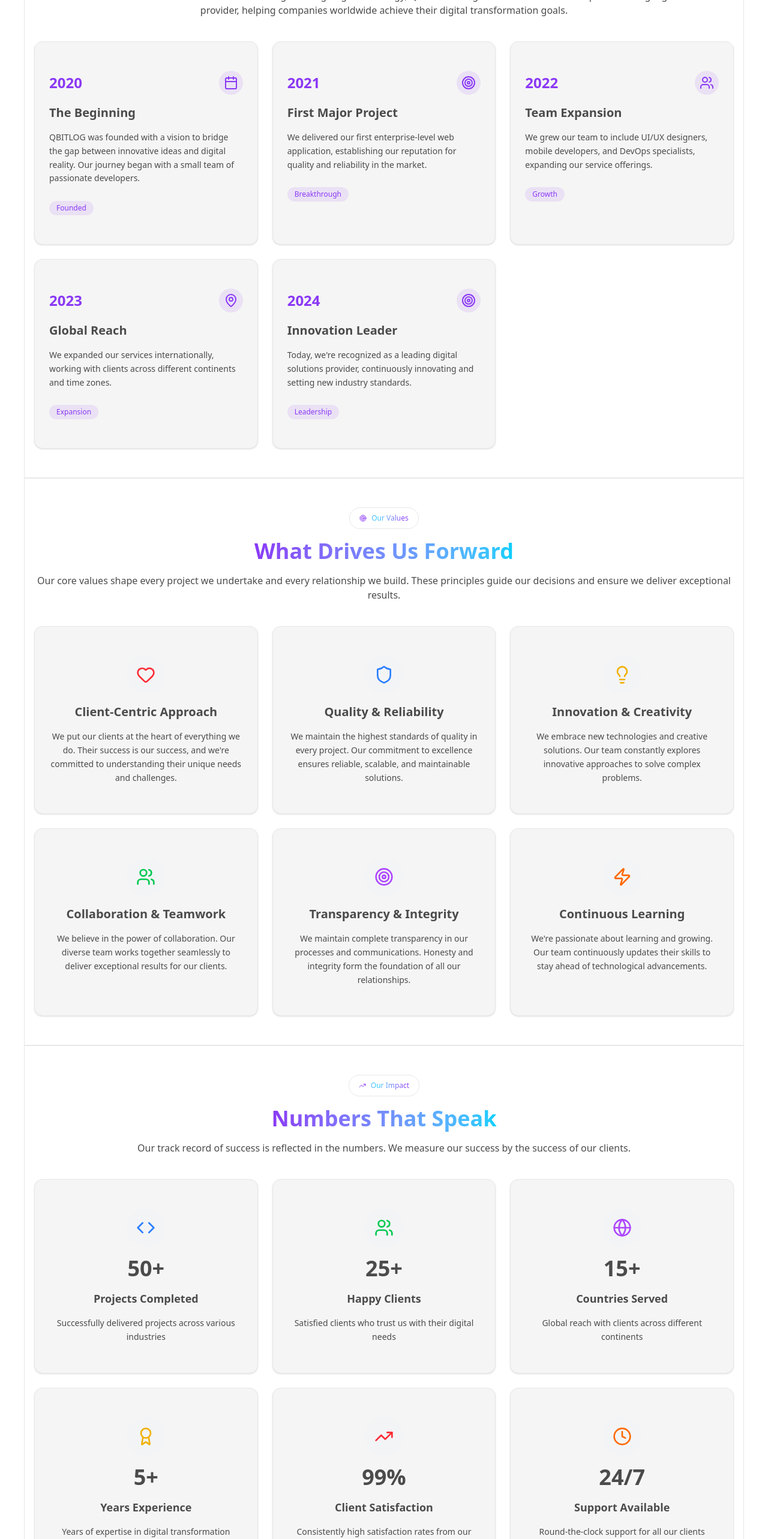
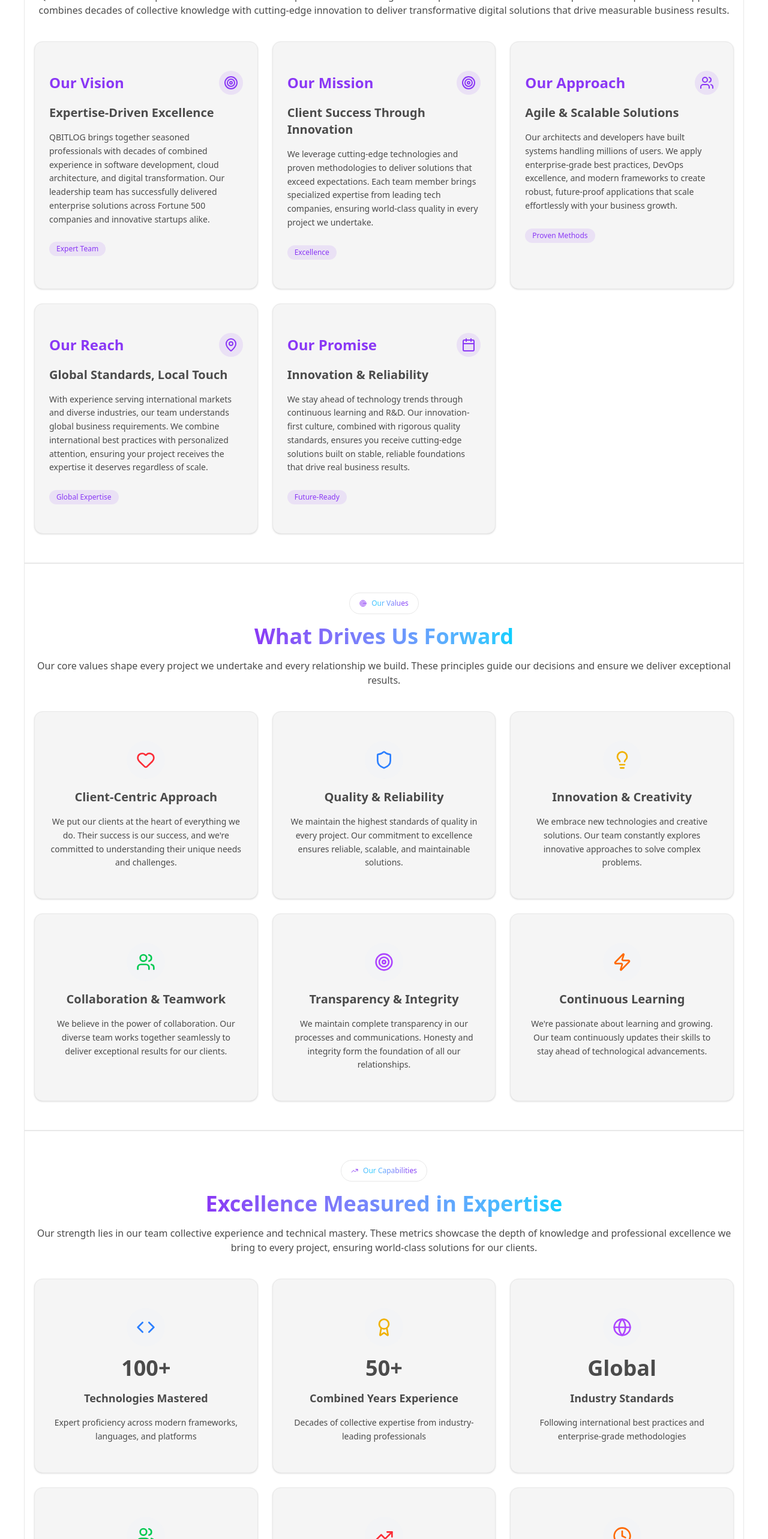
Before and after one commit to pramodqbit/main-website, a Next.js app: page /aboutus in a window 1280 px wide. Shown: the part 234-2800 px from the top of the page at 60% size. Built offline with nearby package versions, Linux system fonts and the light colour scheme.

Commit message:
add contect on about us page and team page

```diff
--- a/app/aboutus/_components/company-stats/index.tsx
+++ b/app/aboutus/_components/company-stats/index.tsx
@@ -4,44 +4,44 @@ import { Users, Code, Globe, Award, Clock, TrendingUp } from "lucide-react";
 
 const statsData = [
 	{
-		number: "50+",
-		label: "Projects Completed",
-		description: "Successfully delivered projects across various industries",
+		number: "100+",
+		label: "Technologies Mastered",
+		description: "Expert proficiency across modern frameworks, languages, and platforms",
 		icon: <Code className="w-8 h-8" />,
 		color: "text-blue-500"
 	},
 	{
-		number: "25+",
-		label: "Happy Clients",
-		description: "Satisfied clients who trust us with their digital needs",
+		number: "50+",
+		label: "Combined Years Experience",
+		description: "Decades of collective expertise from industry-leading professionals",
+		icon: <Award className="w-8 h-8" />,
+		color: "text-yellow-500"
+	},
+	{
+		number: "Global",
+		label: "Industry Standards",
+		description: "Following international best practices and enterprise-grade methodologies",
+		icon: <Globe className="w-8 h-8" />,
+		color: "text-purple-500"
+	},
+	{
+		number: "8",
+		label: "C-Level Experts",
+		description: "Leadership team with proven track records from Fortune 500 companies",
 		icon: <Users className="w-8 h-8" />,
 		color: "text-green-500"
 	},
 	{
-		number: "15+",
-		label: "Countries Served",
-		description: "Global reach with clients across different continents",
-		icon: <Globe className="w-8 h-8" />,
-		color: "text-purple-500"
-	},
-	{
-		number: "5+",
-		label: "Years Experience",
-		description: "Years of expertise in digital transformation",
-		icon: <Award className="w-8 h-8" />,
-		color: "text-yellow-500"
-	},
-	{
-		number: "99%",
-		label: "Client Satisfaction",
-		description: "Consistently high satisfaction rates from our clients",
+		number: "100%",
+		label: "Quality Commitment",
+		description: "Enterprise-grade code quality, security, and performance optimization",
 		icon: <TrendingUp className="w-8 h-8" />,
 		color: "text-red-500"
 	},
 	{
 		number: "24/7",
-		label: "Support Available",
-		description: "Round-the-clock support for all our clients",
+		label: "Dedicated Support",
+		description: "Round-the-clock expert assistance and rapid response times",
 		icon: <Clock className="w-8 h-8" />,
 		color: "text-orange-500"
 	}
--- a/app/aboutus/_components/company-story/index.tsx
+++ b/app/aboutus/_components/company-story/index.tsx
@@ -4,39 +4,39 @@ import { Calendar, MapPin, Users, Target } from "lucide-react";
 
 const storyData = [
 	{
-		year: "2020",
-		title: "The Beginning",
-		description: "QBITLOG was founded with a vision to bridge the gap between innovative ideas and digital reality. Our journey began with a small team of passionate developers.",
-		icon: <Calendar className="w-6 h-6" />,
-		highlight: "Founded"
+		year: "Our Vision",
+		title: "Expertise-Driven Excellence",
+		description: "QBITLOG brings together seasoned professionals with decades of combined experience in software development, cloud architecture, and digital transformation. Our leadership team has successfully delivered enterprise solutions across Fortune 500 companies and innovative startups alike.",
+		icon: <Target className="w-6 h-6" />,
+		highlight: "Expert Team"
 	},
 	{
-		year: "2021",
-		title: "First Major Project",
-		description: "We delivered our first enterprise-level web application, establishing our reputation for quality and reliability in the market.",
+		year: "Our Mission",
+		title: "Client Success Through Innovation",
+		description: "We leverage cutting-edge technologies and proven methodologies to deliver solutions that exceed expectations. Each team member brings specialized expertise from leading tech companies, ensuring world-class quality in every project we undertake.",
 		icon: <Target className="w-6 h-6" />,
-		highlight: "Breakthrough"
+		highlight: "Excellence"
 	},
 	{
-		year: "2022",
-		title: "Team Expansion",
-		description: "We grew our team to include UI/UX designers, mobile developers, and DevOps specialists, expanding our service offerings.",
+		year: "Our Approach",
+		title: "Agile & Scalable Solutions",
+		description: "Our architects and developers have built systems handling millions of users. We apply enterprise-grade best practices, DevOps excellence, and modern frameworks to create robust, future-proof applications that scale effortlessly with your business growth.",
 		icon: <Users className="w-6 h-6" />,
-		highlight: "Growth"
+		highlight: "Proven Methods"
 	},
 	{
-		year: "2023",
-		title: "Global Reach",
-		description: "We expanded our services internationally, working with clients across different continents and time zones.",
+		year: "Our Reach",
+		title: "Global Standards, Local Touch",
+		description: "With experience serving international markets and diverse industries, our team understands global business requirements. We combine international best practices with personalized attention, ensuring your project receives the expertise it deserves regardless of scale.",
 		icon: <MapPin className="w-6 h-6" />,
-		highlight: "Expansion"
+		highlight: "Global Expertise"
 	},
 	{
-		year: "2024",
-		title: "Innovation Leader",
-		description: "Today, we're recognized as a leading digital solutions provider, continuously innovating and setting new industry standards.",
-		icon: <Target className="w-6 h-6" />,
-		highlight: "Leadership"
+		year: "Our Promise",
+		title: "Innovation & Reliability",
+		description: "We stay ahead of technology trends through continuous learning and R&D. Our innovation-first culture, combined with rigorous quality standards, ensures you receive cutting-edge solutions built on stable, reliable foundations that drive real business results.",
+		icon: <Calendar className="w-6 h-6" />,
+		highlight: "Future-Ready"
 	}
 ];
 
--- a/app/aboutus/page.tsx
+++ b/app/aboutus/page.tsx
@@ -17,9 +17,9 @@ export default function AboutUsPage() {
 				<SectionLayout
 					id='company-story'
 					badgeIcon={<Building2 size={ICON_SIZE} className='text-primary' />}
-					badgeLabel='Our Story'
-					title='Building the Future of Digital Innovation'
-					description='Founded with a vision to transform businesses through cutting-edge technology, QBITLOG has grown from a small startup to a leading digital solutions provider, helping companies worldwide achieve their digital transformation goals.'>
+					badgeLabel='Who We Are'
+					title='Powered by Expertise, Driven by Excellence'
+					description='QBITLOG assembles elite professionals with extensive experience from leading tech companies and Fortune 500 enterprises. Our expert-driven approach combines decades of collective knowledge with cutting-edge innovation to deliver transformative digital solutions that drive measurable business results.'>
 					<CompanyStory />
 				</SectionLayout>
 
@@ -35,9 +35,9 @@ export default function AboutUsPage() {
 				<SectionLayout
 					id='company-stats'
 					badgeIcon={<TrendingUp size={ICON_SIZE} className='text-primary' />}
-					badgeLabel='Our Impact'
-					title='Numbers That Speak'
-					description='Our track record of success is reflected in the numbers. We measure our success by the success of our clients.'>
+					badgeLabel='Our Capabilities'
+					title='Excellence Measured in Expertise'
+					description='Our strength lies in our team collective experience and technical mastery. These metrics showcase the depth of knowledge and professional excellence we bring to every project, ensuring world-class solutions for our clients.'>
 					<CompanyStats />
 				</SectionLayout>
 
@@ -50,18 +50,18 @@ export default function AboutUsPage() {
 					<div className='grid grid-cols-1 md:grid-cols-2 lg:grid-cols-3 gap-6'>
 						<div className='text-center p-6 rounded-lg border bg-card'>
 							<Users className='w-12 h-12 mx-auto mb-4 text-primary' />
-							<h3 className='text-lg font-semibold mb-2'>Expert Team</h3>
-							<p className='text-sm text-muted-foreground'>Dedicated professionals with years of experience in cutting-edge technologies</p>
+							<h3 className='text-lg font-semibold mb-2'>Battle-Tested Professionals</h3>
+							<p className='text-sm text-muted-foreground'>C-level executives and senior engineers with proven expertise from industry-leading organizations</p>
 						</div>
 						<div className='text-center p-6 rounded-lg border bg-card'>
 							<Lightbulb className='w-12 h-12 mx-auto mb-4 text-primary' />
-							<h3 className='text-lg font-semibold mb-2'>Innovation First</h3>
-							<p className='text-sm text-muted-foreground'>We stay ahead of the curve with the latest technologies and methodologies</p>
+							<h3 className='text-lg font-semibold mb-2'>Enterprise-Grade Innovation</h3>
+							<p className='text-sm text-muted-foreground'>Leveraging advanced technologies and architectural patterns proven at scale in global enterprises</p>
 						</div>
 						<div className='text-center p-6 rounded-lg border bg-card'>
 							<Award className='w-12 h-12 mx-auto mb-4 text-primary' />
-							<h3 className='text-lg font-semibold mb-2'>Proven Results</h3>
-							<p className='text-sm text-muted-foreground'>Track record of delivering successful projects that exceed client expectations</p>
+							<h3 className='text-lg font-semibold mb-2'>Precision Execution</h3>
+							<p className='text-sm text-muted-foreground'>Applying lessons from hundreds of enterprise deployments to ensure flawless delivery and performance</p>
 						</div>
 					</div>
 				</SectionLayout>
--- a/app/teams/_components/team-members/index.tsx
+++ b/app/teams/_components/team-members/index.tsx
@@ -5,81 +5,107 @@ import { Github, Linkedin, Mail, ExternalLink } from "lucide-react";
 
 const teamData = [
 	{
-		name: "Sarah Johnson",
-		role: "Lead Developer & CTO",
-		image: "https://images.unsplash.com/photo-1494790108755-2616b612b786?ixlib=rb-4.0.3&ixid=M3wxMjA3fDB8MHxwaG90by1wYWdlfHx8fGVufDB8fHx8fA%3D%3D&auto=format&fit=crop&w=687&q=80",
-		alt: "Sarah Johnson, Lead Developer and CTO with expertise in full-stack development",
-		description: "Full-stack developer with 8+ years of experience in React, Node.js, and cloud architecture. Passionate about building scalable web applications.",
-		skills: ["React", "Node.js", "AWS", "TypeScript"],
+		name: "Arup",
+		role: "Chief Executive Officer (CEO)",
+		image: "https://images.unsplash.com/photo-1507003211169-0a1dd7228f2d?ixlib=rb-4.0.3&ixid=M3wxMjA3fDB8MHxwaG90by1wYWdlfHx8fGVufDB8fHx8fA%3D%3D&auto=format&fit=crop&w=687&q=80",
+		alt: "Arup, Chief Executive Officer leading QBITLOG with strategic vision and innovation",
+		description: "Visionary leader with a proven track record in driving digital transformation and business growth. Arup brings strategic insight and entrepreneurial expertise to steer QBITLOG towards innovation, ensuring client success through cutting-edge solutions and exceptional service delivery.",
+		skills: ["Strategic Planning", "Business Development", "Leadership", "Innovation"],
 		social: {
-			github: "https://github.com/sarahjohnson",
-			linkedin: "https://linkedin.com/in/sarahjohnson",
-			email: "sarah@qbitlog.com"
+			github: "https://github.com/arup",
+			linkedin: "https://linkedin.com/in/arup",
+			email: "arup@qbitlog.com"
 		}
 	},
 	{
-		name: "Michael Chen",
-		role: "Senior Mobile Developer",
+		name: "Adil",
+		role: "Chief Technology Officer (CTO)",
 		image: "https://images.unsplash.com/photo-1472099645785-5658abf4ff4e?ixlib=rb-4.0.3&ixid=M3wxMjA3fDB8MHxwaG90by1wYWdlfHx8fGVufDB8fHx8fA%3D%3D&auto=format&fit=crop&w=1170&q=80",
-		alt: "Michael Chen, Senior Mobile Developer specializing in React Native and Flutter",
-		description: "Mobile development expert specializing in React Native and Flutter. Has launched 20+ apps on both iOS and Android platforms.",
-		skills: ["React Native", "Flutter", "Swift", "Kotlin"],
+		alt: "Adil, Chief Technology Officer with deep technical expertise and innovation mindset",
+		description: "As Chief Technology Officer, Adil possesses an exceptional depth of technical knowledge spanning modern frameworks, cloud architecture, and emerging technologies. His expertise in React, Node.js, AI/ML integration, and scalable system design ensures QBITLOG delivers robust, future-proof solutions that exceed client expectations.",
+		skills: ["React", "Node.js", "Cloud Architecture", "AI/ML", "System Design"],
 		social: {
-			github: "https://github.com/michaelchen",
-			linkedin: "https://linkedin.com/in/michaelchen",
-			email: "michael@qbitlog.com"
+			github: "https://github.com/adil",
+			linkedin: "https://linkedin.com/in/adil",
+			email: "adil@qbitlog.com"
 		}
 	},
 	{
-		name: "Emily Rodriguez",
-		role: "UI/UX Designer",
-		image: "https://images.unsplash.com/photo-1438761681033-6461ffad8d80?ixlib=rb-4.0.3&ixid=M3wxMjA3fDB8MHxwaG90by1wYWdlfHx8fGVufDB8fHx8fA%3D%3D&auto=format&fit=crop&w=1170&q=80",
-		alt: "Emily Rodriguez, UI/UX Designer creating beautiful and intuitive user experiences",
-		description: "Creative designer with a focus on user-centered design. Expert in Figma, Adobe Creative Suite, and creating engaging digital experiences.",
-		skills: ["Figma", "Adobe XD", "Sketch", "Prototyping"],
+		name: "Srijan",
+		role: "Chief Product Officer (CPO)",
+		image: "https://images.unsplash.com/photo-1500648767791-00dcc994a43e?ixlib=rb-4.0.3&ixid=M3wxMjA3fDB8MHxwaG90by1wYWdlfHx8fGVufDB8fHx8fA%3D%3D&auto=format&fit=crop&w=687&q=80",
+		alt: "Srijan, Chief Product Officer crafting exceptional product experiences",
+		description: "Srijan excels at transforming ideas into market-leading products through data-driven strategies and user-centric design thinking. With expertise in product roadmapping, market analysis, and agile methodologies, he ensures every solution we build delivers maximum value and delights users at every touchpoint.",
+		skills: ["Product Strategy", "User Research", "Agile", "Analytics", "Roadmapping"],
 		social: {
-			github: "https://github.com/emilyrodriguez",
-			linkedin: "https://linkedin.com/in/emilyrodriguez",
-			email: "emily@qbitlog.com"
+			github: "https://github.com/srijan",
+			linkedin: "https://linkedin.com/in/srijan",
+			email: "srijan@qbitlog.com"
 		}
 	},
 	{
-		name: "David Kim",
-		role: "DevOps Engineer",
-		image: "https://images.unsplash.com/photo-1507003211169-0a1dd7228f2d?ixlib=rb-4.0.3&ixid=M3wxMjA3fDB8MHxwaG90by1wYWdlfHx8fGVufDB8fHx8fA%3D%3D&auto=format&fit=crop&w=687&q=80",
-		alt: "David Kim, DevOps Engineer ensuring reliable and scalable infrastructure",
-		description: "DevOps specialist with expertise in AWS, Docker, and CI/CD pipelines. Ensures our applications are secure, scalable, and performant.",
-		skills: ["AWS", "Docker", "Kubernetes", "Jenkins"],
+		name: "Hiren",
+		role: "Chief Software Architect (CSA)",
+		image: "https://images.unsplash.com/photo-1519085360753-af0119f7cbe7?ixlib=rb-4.0.3&ixid=M3wxMjA3fDB8MHxwaG90by1wYWdlfHx8fGVufDB8fHx8fA%3D%3D&auto=format&fit=crop&w=687&q=80",
+		alt: "Hiren, Chief Software Architect designing scalable and resilient systems",
+		description: "Hiren architects enterprise-grade solutions with a focus on scalability, security, and performance. His mastery of microservices, distributed systems, cloud-native technologies, and design patterns enables QBITLOG to build resilient applications that handle millions of users while maintaining optimal performance.",
+		skills: ["Microservices", "System Architecture", "AWS/Azure", "Performance Optimization"],
 		social: {
-			github: "https://github.com/davidkim",
-			linkedin: "https://linkedin.com/in/davidkim",
-			email: "david@qbitlog.com"
+			github: "https://github.com/hiren",
+			linkedin: "https://linkedin.com/in/hiren",
+			email: "hiren@qbitlog.com"
 		}
 	},
 	{
-		name: "Lisa Wang",
-		role: "Digital Marketing Specialist",
-		image: "https://images.unsplash.com/photo-1544005313-94ddf0286df2?ixlib=rb-4.0.3&ixid=M3wxMjA3fDB8MHxwaG90by1wYWdlfHx8fGVufDB8fHx8fA%3D%3D&auto=format&fit=crop&w=687&q=80",
-		alt: "Lisa Wang, Digital Marketing Specialist driving growth through data-driven strategies",
-		description: "Marketing expert with 6+ years in digital strategy, SEO, and social media. Helps businesses grow their online presence and reach.",
-		skills: ["SEO", "Google Ads", "Social Media", "Analytics"],
+		name: "Muskan",
+		role: "Chief Innovation Officer (CINO)",
+		image: "https://images.unsplash.com/photo-1438761681033-6461ffad8d80?ixlib=rb-4.0.3&ixid=M3wxMjA3fDB8MHxwaG90by1wYWdlfHx8fGVufDB8fHx8fA%3D%3D&auto=format&fit=crop&w=1170&q=80",
+		alt: "Muskan, Chief Innovation Officer driving breakthrough innovations and digital transformation",
+		description: "Muskan spearheads QBITLOG's innovation initiatives, exploring emerging technologies like AI, blockchain, and IoT to create groundbreaking solutions. Her forward-thinking approach and passion for disruptive innovation keep our clients ahead of the curve in an ever-evolving digital landscape.",
+		skills: ["Innovation Strategy", "Emerging Tech", "AI/Blockchain", "R&D", "Digital Transformation"],
 		social: {
-			github: "https://github.com/lisawang",
-			linkedin: "https://linkedin.com/in/lisawang",
-			email: "lisa@qbitlog.com"
+			github: "https://github.com/muskan",
+			linkedin: "https://linkedin.com/in/muskan",
+			email: "muskan@qbitlog.com"
 		}
 	},
 	{
-		name: "Alex Thompson",
-		role: "Project Manager",
-		image: "https://images.unsplash.com/photo-1500648767791-00dcc994a43e?ixlib=rb-4.0.3&ixid=M3wxMjA3fDB8MHxwaG90by1wYWdlfHx8fGVufDB8fHx8fA%3D%3D&auto=format&fit=crop&w=687&q=80",
-		alt: "Alex Thompson, Project Manager ensuring smooth project delivery and client satisfaction",
-		description: "Experienced project manager with a track record of delivering complex projects on time and within budget. Expert in Agile methodologies.",
-		skills: ["Agile", "Scrum", "Jira", "Communication"],
+		name: "Deepak",
+		role: "Chief Operating Officer (COO)",
+		image: "https://images.unsplash.com/photo-1506794778202-cad84cf45f1d?ixlib=rb-4.0.3&ixid=M3wxMjA3fDB8MHxwaG90by1wYWdlfHx8fGVufDB8fHx8fA%3D%3D&auto=format&fit=crop&w=687&q=80",
+		alt: "Deepak, Chief Operating Officer ensuring operational excellence and efficiency",
+		description: "Deepak orchestrates seamless operations across all QBITLOG initiatives, optimizing processes and ensuring exceptional project execution. His expertise in operational strategy, resource management, and quality assurance guarantees that every project is delivered on time, within budget, and exceeds quality standards.",
+		skills: ["Operations Management", "Process Optimization", "Quality Assurance", "Team Leadership"],
 		social: {
-			github: "https://github.com/alexthompson",
-			linkedin: "https://linkedin.com/in/alexthompson",
-			email: "alex@qbitlog.com"
+			github: "https://github.com/deepak",
+			linkedin: "https://linkedin.com/in/deepak",
+			email: "deepak@qbitlog.com"
+		}
+	},
+	{
+		name: "Jeevan",
+		role: "Chief Growth Officer (CGO)",
+		image: "https://images.unsplash.com/photo-1492562080023-ab3db95bfbce?ixlib=rb-4.0.3&ixid=M3wxMjA3fDB8MHxwaG90by1wYWdlfHx8fGVufDB8fHx8fA%3D%3D&auto=format&fit=crop&w=687&q=80",
+		alt: "Jeevan, Chief Growth Officer accelerating business expansion and market reach",
+		description: "Jeevan drives exponential growth through strategic partnerships, market expansion, and data-driven marketing initiatives. His expertise in growth hacking, customer acquisition, and revenue optimization has consistently delivered remarkable results, helping QBITLOG and our clients achieve sustainable, scalable growth.",
+		skills: ["Growth Strategy", "Marketing", "Partnerships", "Revenue Optimization", "Analytics"],
+		social: {
+			github: "https://github.com/jeevan",
+			linkedin: "https://linkedin.com/in/jeevan",
+			email: "jeevan@qbitlog.com"
+		}
+	},
+	{
+		name: "Ashish",
+		role: "Chief Financial Officer (CFO)",
+		image: "https://images.unsplash.com/photo-1560250097-0b93528c311a?ixlib=rb-4.0.3&ixid=M3wxMjA3fDB8MHxwaG90by1wYWdlfHx8fGVufDB8fHx8fA%3D%3D&auto=format&fit=crop&w=687&q=80",
+		alt: "Ashish, Chief Financial Officer ensuring financial stability and strategic investment",
+		description: "Ashish brings financial acumen and strategic foresight to manage QBITLOG's fiscal health and investment strategies. With expertise in financial planning, risk management, and strategic forecasting, he ensures sustainable profitability while enabling smart investments in innovation and growth opportunities.",
+		skills: ["Financial Planning", "Risk Management", "Investment Strategy", "Budgeting", "Forecasting"],
+		social: {
+			github: "https://github.com/ashish",
+			linkedin: "https://linkedin.com/in/ashish",
+			email: "ashish@qbitlog.com"
 		}
 	}
 ];
```
